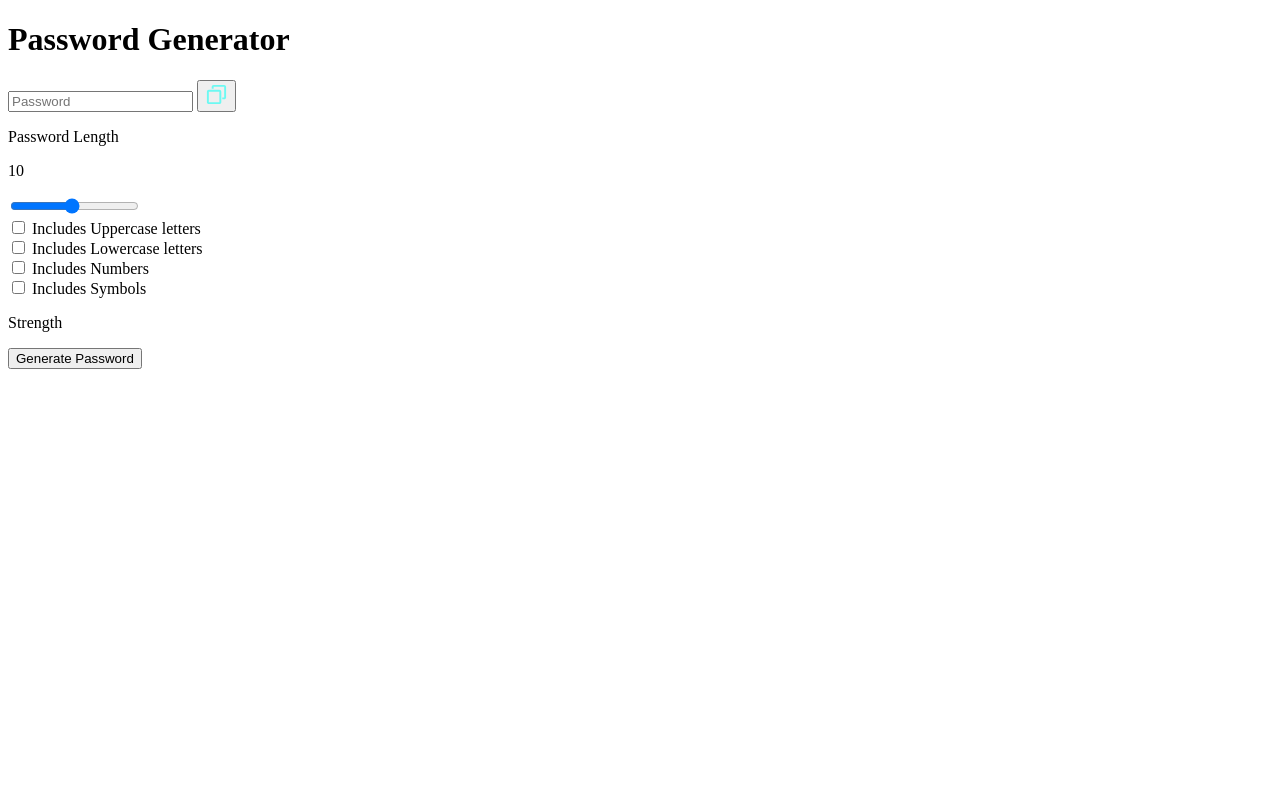
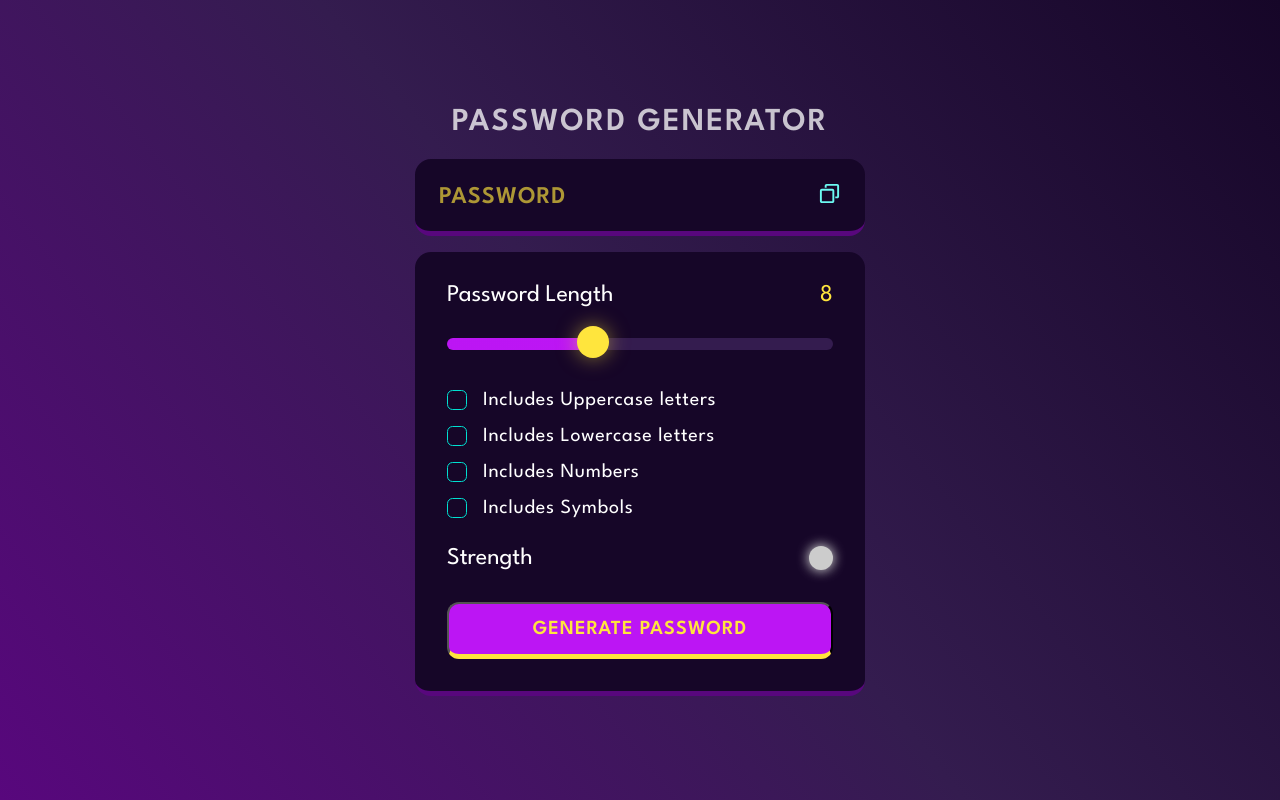
Before and after one commit to Himanshu-0405/PasswordGenerator, a plain HTML site: page index.html in a window 1280 px wide. Drawn offline with Linux system fonts and the light colour scheme.

Commit message:
final commit

```diff
--- a/index.html
+++ b/index.html
@@ -5,6 +5,13 @@
     <meta http-equiv="X-UA-Compatible" content="IE=edge">
     <meta name="viewport" content="width=device-width, initial-scale=1.0">
     <title>Document</title>
+    <link rel="preconnect" href="https://fonts.googleapis.com" />
+    <link rel="preconnect" href="https://fonts.gstatic.com" crossorigin />
+    <link
+      href="https://fonts.googleapis.com/css2?family=League+Spartan:wght@100;200;300;400;600&display=swap"
+      rel="stylesheet"
+    />
+    <link rel="stylesheet" href="style.css">
 </head>
 <body>
 
@@ -16,8 +23,8 @@
 
             <input readonly placeholder="Password" class="display" data-passwordDisplay>
 
-            <button data-copy>
-                <span data-copyMsg></span>
+            <button class="copyBtn" data-copy>
+                <span class="tooltip" data-copyMsg></span>
                 <img src="copy.svg" alt="copy" width="23" height="23">
             </button>
 
@@ -36,22 +43,22 @@
             <input type="range" min="1" max="20" class="slider" step="1" data-lengthSlider>
 
             <!-- checkboxes-->
-            <div>
+            <div class="check">
                 <input type="checkbox" id="uppercase">
                 <label for="uppercase">Includes Uppercase letters</label>
             </div>
 
-            <div>
+            <div class="check">
                 <input type="checkbox" id="lowercase">
                 <label for="lowercase">Includes Lowercase letters</label>
             </div>
 
-            <div>
+            <div class="check">
                 <input type="checkbox" id="numbers">
                 <label for="numbers">Includes Numbers </label>
             </div>
 
-            <div>
+            <div class="check">
                 <input type="checkbox" id="symbols">
                 <label for="symbols">Includes Symbols </label>
             </div>
@@ -59,7 +66,7 @@
             <!-- strength section-->
             <div class="strength-container">
                 <p>Strength</p>
-                <div data-indicator></div>
+                <div class="indicator" data-indicator></div>
             </div>
 
             <!-- generate password-->
--- a/script.js
+++ b/script.js
@@ -1,6 +1,5 @@
 const inputSlider = document.querySelector("[data-lengthSlider]");
 const lengthDisplay = document.querySelector("[data-lengthNumber]");
-
 const passwordDisplay = document.querySelector("[data-passwordDisplay]");
 const copyBtn = document.querySelector("[data-copy]");
 const copyMsg = document.querySelector("[data-copyMsg]");
@@ -16,22 +15,23 @@ const symbols = '~`!@#$%^&*()_-+={[}]|:;"<,>.?/';
 
 //initially
 let password = "";
-let passwordLength = 10;
+let passwordLength = 8;
 let checkCount = 0;
 handleSlider();
-//ste strength circle color to grey
+setIndicator("#ccc");
 
 
-//set passwordLength
 function handleSlider() {
     inputSlider.value = passwordLength;
     lengthDisplay.innerText = passwordLength;
-    //or kuch bhi karna chahiye ? - HW
+    const min = inputSlider.min;
+    const max = inputSlider.max;
+    inputSlider.style.backgroundSize = ( (passwordLength - min)*100/(max - min)) + "% 100%"
 }
 
 function setIndicator(color) {
     indicator.style.backgroundColor = color;
-    //shadow - HW
+    indicator.style.boxShadow = `0px 0px 12px 1px ${color}`;
 }
 
 function getRndInteger(min, max) {
@@ -86,7 +86,7 @@ async function copyContent() {
     catch(e) {
         copyMsg.innerText = "Failed";
     }
-    //to make copy wala span visible
+    //to make copy span visible
     copyMsg.classList.add("active");
 
     setTimeout( () => {
@@ -98,7 +98,9 @@ async function copyContent() {
 function shufflePassword(array) {
     //Fisher Yates Method
     for (let i = array.length - 1; i > 0; i--) {
+        //random J, find out using random function
         const j = Math.floor(Math.random() * (i + 1));
+        //swap number at i index and j index
         const temp = array[i];
         array[i] = array[j];
         array[j] = temp;
--- /dev/null
+++ b/style.css
@@ -0,0 +1,260 @@
+*,
+*::before,
+*::after {
+    margin: 0;
+    padding: 0;
+    box-sizing: border-box;
+    font-family: 'League Spartan', sans-serif;
+}
+
+:root {
+
+    --dk-violet: hsl(268, 75%, 9%);
+    --lt-violet: hsl(268, 47%, 21%);
+    --lt-violet2: hsl(281, 89%, 26%);
+    --vb-violet: hsl(285, 91%, 52%);
+    --vb-violet2: hsl(290, 70%, 36%);
+
+    --vb-yellow: hsl(52, 100%, 62%);
+
+
+    --pl-white: hsl(0, 0%, 100%);
+
+    --vb-cyan: hsl(176, 100%, 44%);
+    --vb-cyan2: hsl(177, 92%, 70%);
+    --dk-text: hsl(198, 20%, 13%);
+}
+
+body {
+    width: 100vw;
+    height: 100vh;
+    display: flex;
+    flex-direction: column;
+    align-items: center;
+    justify-content: center;
+    background: linear-gradient(231deg, rgba(22, 6, 40, 1) 0%, rgba(52, 28, 79, 1) 50%, rgba(88, 7, 125, 1) 100%);
+}
+
+.container {
+    width: 90%;
+    max-width: 450px;
+}
+
+h1 {
+    color: var(--pl-white);
+    opacity: 0.75;
+    text-transform: uppercase;
+    letter-spacing: 2px;
+    text-align: center;
+    line-height: 1.2;
+}
+
+.display-container {
+    position: relative;
+    background-color: var(--dk-violet);
+    border-radius: 1rem;
+    border-bottom: 0.35rem solid var(--lt-violet2);
+    margin: 1rem 0;
+    padding-top: 0.35rem;
+}
+
+
+.display {
+    width: 100%;
+    background-color: transparent;
+    padding: 1.15rem 1rem;
+    color: var(--vb-yellow);
+    font-weight: 600;
+    font-size: 1.5rem;
+    line-height: 30px;
+    letter-spacing: 1px;
+    padding-right: 3.25rem;
+    border:none;
+  }
+
+.display::placeholder {
+    position:absolute;
+    top: 50%;
+    left: 1.5rem;
+    font-size: 1.5rem;
+    line-height:30px;
+    color:var(--vb-yellow);
+    opacity: 0.65;
+    text-transform: uppercase;
+    transform: translateY(-50%);
+}
+
+.display-container button {
+    position:absolute;
+    top:50%;
+    right:1.5rem;
+    transform: translateY(-50%);
+}
+
+.input-container{
+    width:100%;
+    background-color: var(--dk-violet);
+    border-radius: 1rem;
+    padding: 2rem;
+    border-bottom: 0.35rem solid var(--lt-violet2);
+}
+
+
+.length-container {
+    display: flex;
+    justify-content: space-between;
+    align-items: center;
+}
+
+
+.length-container p:nth-child(1) {
+    color:var(--pl-white);
+    font-size: 1.5rem;
+}
+
+
+.length-container p:nth-child(2) {
+    color:var(--vb-yellow);
+    font-size: 1.5rem;
+}
+
+
+.strength-container {
+    display: flex;
+    justify-content: space-between;
+    align-items: center;
+    margin-top: 1.75rem;
+    margin-bottom: 2rem;
+}
+
+
+.strength-container p{
+    color:var(--pl-white);
+    font-size: 1.5rem;
+}
+
+.indicator {
+    width:1.5rem;
+    height:1.5rem;
+    border-radius:50%;
+}
+
+.generateButton {
+    width: 100%;
+    padding: 1rem 0;
+    background-color: var(--vb-violet);
+    text-align: center;
+    border-radius: 0.75rem;
+    border-bottom: 0.35rem solid var(--vb-yellow);
+    text-transform: uppercase;
+    letter-spacing: 1px;
+    color: var(--vb-yellow);
+    font-weight: 600;
+    font-size: 1.25rem;
+  }
+
+.check {
+    display: flex;
+    align-items: center;
+    margin: 1rem 0;
+    gap: 0 1rem;
+}
+
+.check input{
+    appearance: none;
+    width: 20px;
+    height: 20px;
+    border: 1px solid var(--vb-cyan);
+    cursor: pointer;
+    position: relative;
+    border-radius: 0.35rem;
+}
+
+
+.check input:checked{
+    background-color: var(--vb-cyan);
+}
+
+
+.check input:checked::before {
+    content: '✔';
+    position: absolute;
+    color: var(--dk-text);
+    font-size:1.05rem;
+    font-weight: 600;
+    left:50%;
+    top:-3.5px;
+    transform: translateX(-50%)  translateY(40%);
+}
+
+.check label {
+    color: var(--pl-white);
+    font-size: 1.25rem;
+    letter-spacing: 0.75px;
+}
+
+.copyBtn{
+    background-color: transparent;
+    border:none;
+    outline:none;
+}
+
+.tooltip {
+    position: absolute;
+    background-color: var(--vb-violet2);
+    color: var(--vb-yellow);
+    font-size: 1.25rem;
+    top: -35px;
+    left: -25px;
+    padding: 5px 10px;
+    border-radius: 1rem;
+    opacity: 0;
+    transform: scale(0);
+    transform-origin: bottom;
+    transition: all 250ms ease-in-out;
+  }
+
+  .tooltip.active {
+    opacity: 1;
+    transform: scale(1);
+  }
+
+.slider{
+    appearance: none;
+    width:100%;
+    height: 0.75rem;
+    cursor: pointer;
+    background-color: var(--lt-violet);
+    border-radius: 1rem;
+    margin-top: 2rem;
+    margin-bottom: 1.5rem;
+    background-image: linear-gradient(var(--vb-violet), var(--vb-violet));
+    background-repeat: no-repeat;
+    border:none;
+    outline:none;
+    z-index:-1;
+}
+
+.slider::-webkit-slider-thumb {
+    position:relative;
+    z-index:1;
+    appearance: none;
+    height:2rem;
+    width:2rem;
+    border-radius: 50%;
+    background-color: var(--vb-yellow);
+    cursor:pointer;
+    margin-top: -3px;
+    box-shadow: 0px 0px 20px 0px rgba(255, 229, 61, 0.50);
+    transition: all 100ms ease-in;
+}
+
+.slider:focus{
+    outline: 3px solid var(--vb-yellow);
+}
+
+.slider::-webkit-slider-thumb:hover{
+    outline: 2px solid var(--vb-yellow);
+    background-color: var(--dk-violet);
+    box-shadow: 0px 0px 25px 5px rgba(255, 229, 61, 0.80);
+}
```
